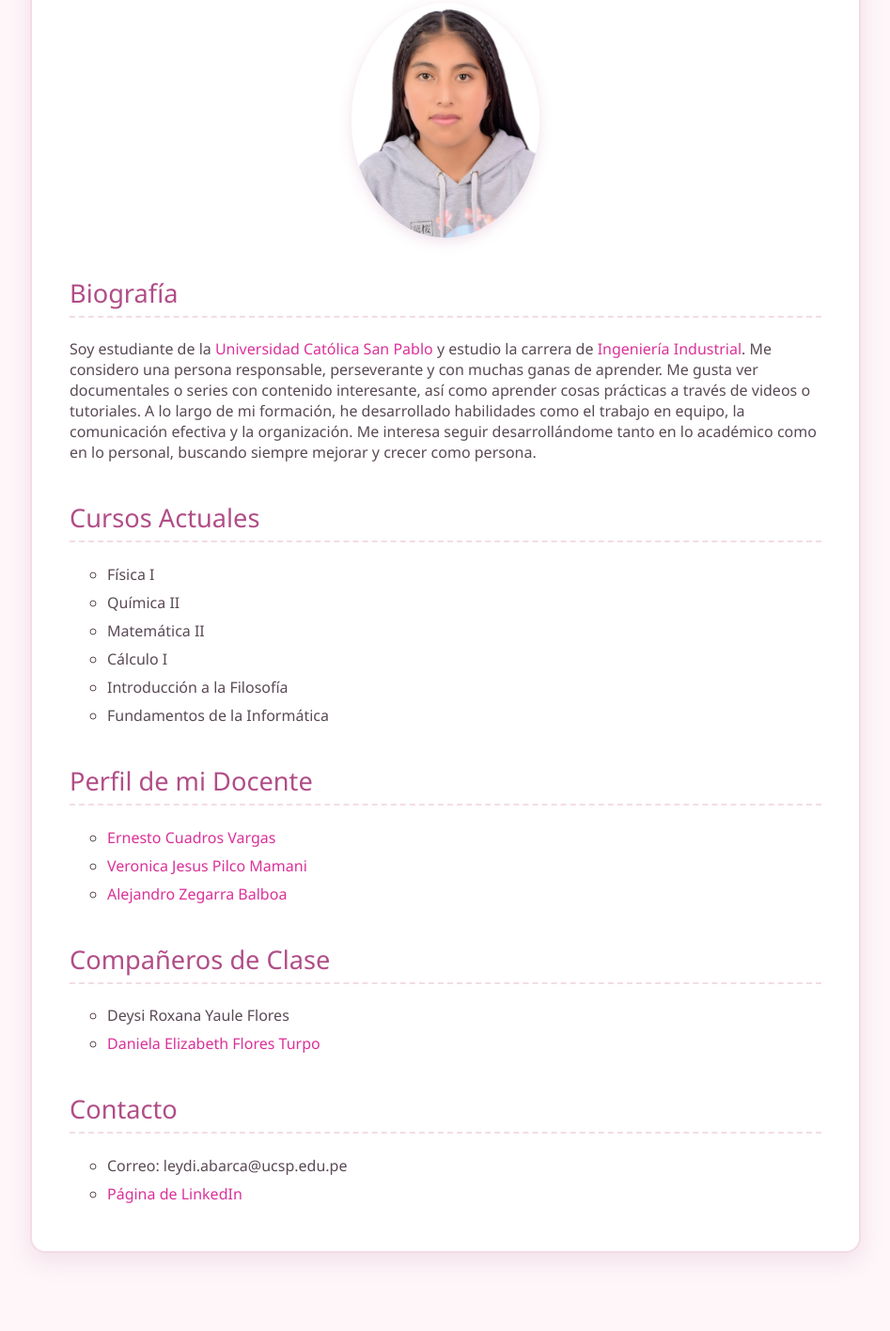
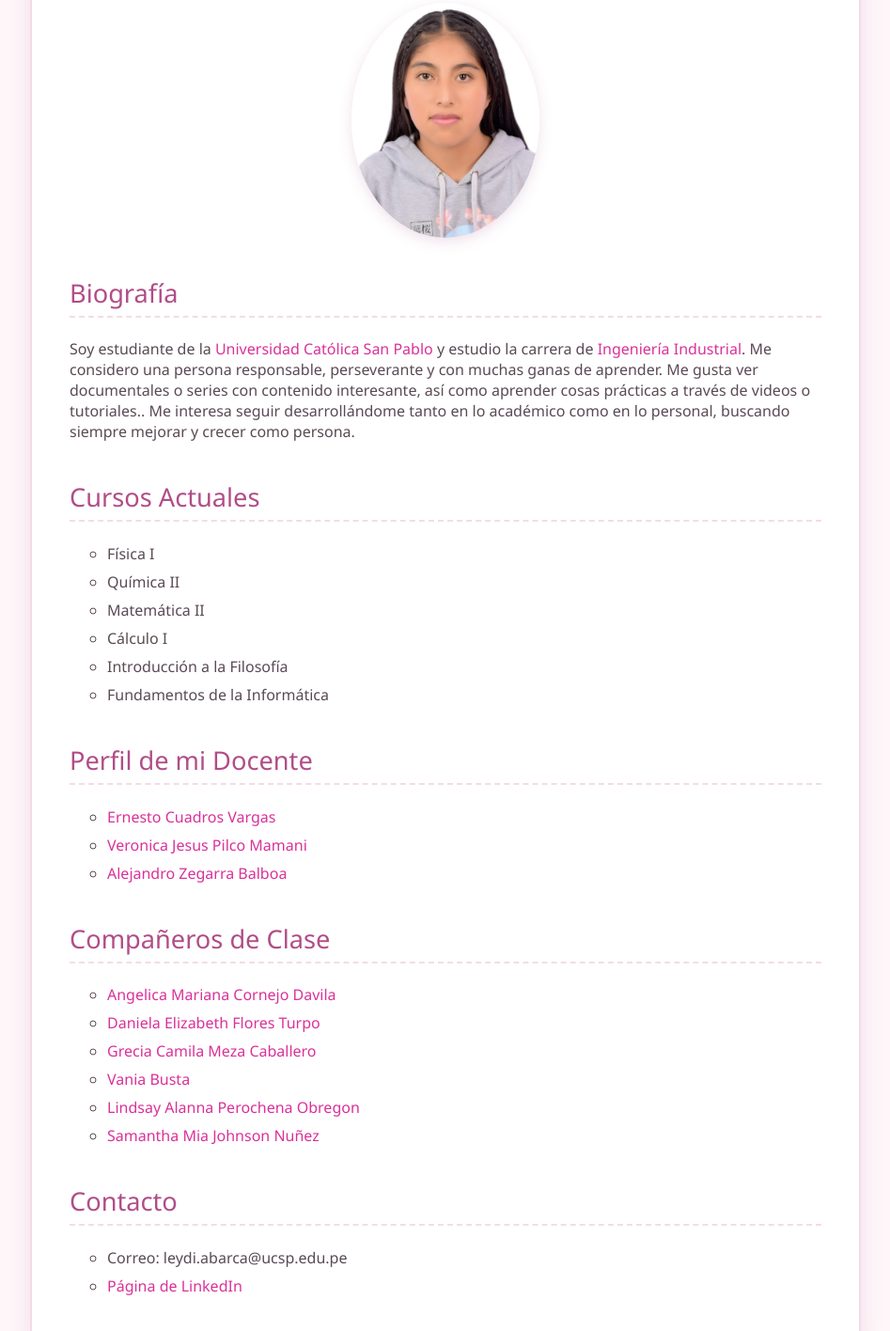
Before and after one commit to Leydi-Abarca-Laura/pagina-web, a plain HTML site: page index.html in a window 1280 px wide. Shown: the part 425-1841 px from the top of the page at 94% size, without its empty margins (166-1113 px from the left). Before the commit the page ends 1790 px from the top, so only its background shows below. Drawn offline with Linux system fonts and the light colour scheme.

Commit message:
Add files via upload

```diff
--- a/index.html
+++ b/index.html
@@ -27,8 +27,7 @@
         <section id="decripcion">
             <h2>Biografía</h2>
             <p>Soy estudiante de la <a href="https://ucsp.edu.pe/" target="_blank">Universidad Católica San Pablo</a> y estudio la carrera de <a href="https://ucsp.edu.pe/carreras/ingenieria-industrial/" target="_blank">Ingeniería Industrial</a>.
-                Me considero una persona responsable, perseverante y con muchas ganas de aprender. Me gusta ver documentales o series con contenido interesante, así como aprender cosas prácticas a través de videos o tutoriales. A lo largo de mi formación,
-                he desarrollado habilidades como el trabajo en equipo, la comunicación efectiva y la organización. Me interesa seguir desarrollándome tanto en lo académico como en lo personal, buscando siempre mejorar y crecer como persona.</p>
+                Me considero una persona responsable, perseverante y con muchas ganas de aprender. Me gusta ver documentales o series con contenido interesante, así como aprender cosas prácticas a través de videos o tutoriales.. Me interesa seguir desarrollándome tanto en lo académico como en lo personal, buscando siempre mejorar y crecer como persona.</p>
         </section>
 
         <section id="cursos">
@@ -55,8 +54,12 @@
         <section id="compañeros">
             <h2>Compañeros de Clase</h2>
             <ul>
-                <li>Deysi Roxana Yaule Flores</li>
+                <li><a href="https://angelicacornejod.github.io/AngelicaCorrnejo/" target="_blank">Angelica Mariana Cornejo Davila</a></li>
                 <li><a href="https://elizapov.github.io/Daniela-Elizabeth/" target="_blank">Daniela Elizabeth Flores Turpo</a></li>
+                <li><a href="https://greciameza.github.io/Grecia-Meza-page/" target="_blank">Grecia Camila Meza Caballero</a></li>
+                <li><a href="https://vaniabusta10.github.io/" target="_blank">Vania Busta</a></li>
+                <li><a href="https://lindsay051206.github.io/Lindsay-Alanna-Perochena-Obreg-n/" target="_blank">Lindsay Alanna Perochena Obregon</a></li>
+                <li><a href="https://sam061006.github.io/Samantha-M-a-Johnson-N-ez/" target="_blank">Samantha Mia Johnson Nuñez</a></li>
             </ul>
         </section>
 
```
